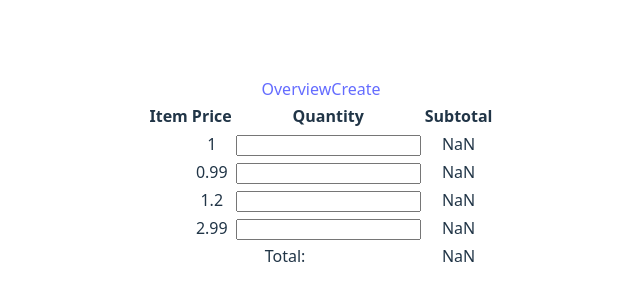
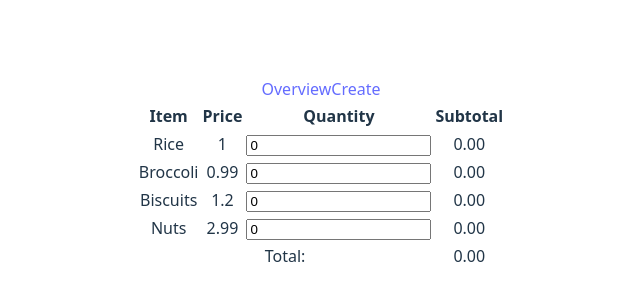
Before and after one commit to racoonamatatas/boodschappenlijst, a Vue app: page /overview in a window 1280 px wide. Shown: the part 226-526 px from the top of the page, without its empty margins (319-959 px from the left). Built offline with nearby package versions, Linux system fonts and the light colour scheme.

Commit message:
refactor: change names of product properties

```diff
--- a/src/domains/groceries/components/GroceriesTable.vue
+++ b/src/domains/groceries/components/GroceriesTable.vue
@@ -3,7 +3,7 @@ import {computed} from 'vue';
 
 const props = defineProps(['products']);
 
-const calculateSubtotal = product => product.price * product.quantity;
+const calculateSubtotal = product => product.price * product.amount;
 
 const calculateTotal = computed(() => {
     let total = 0;
@@ -24,10 +24,10 @@ const calculateTotal = computed(() => {
                 <th>Subtotal</th>
             </tr>
             <tr v-for="(product, index) in props.products" :key="index">
-                <td>{{ product.item }}</td>
+                <td>{{ product.name }}</td>
                 <td>{{ product.price }}</td>
                 <td>
-                    <input v-model.number="product.quantity" min="0" />
+                    <input v-model.number="product.amount" min="0" />
                 </td>
                 <td>{{ calculateSubtotal(product).toFixed(2) }}</td>
             </tr>
```
